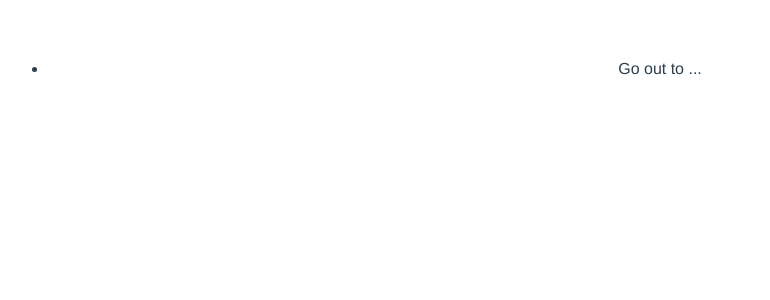
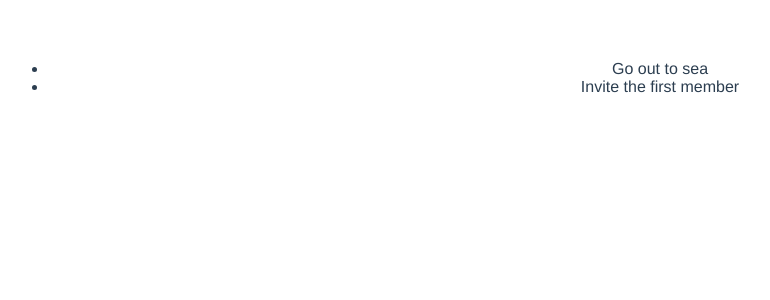
Before and after one commit to Takahiro800/vue-sample-todo, a Vue app in the folder vue-todo-list/: page / in a window 1280 px wide. Shown: the top 300 px of the page, without its empty margins (0-770 px from the left). Built offline with nearby package versions, Linux system fonts and the light colour scheme.

Commit message:
feat(p50-3): v-forディレクティブ

```diff
--- a/vue-todo-list/src/components/ToDoList.vue
+++ b/vue-todo-list/src/components/ToDoList.vue
@@ -1,13 +1,20 @@
 <template>
   <ul>
-    <li v-bind:title="todo">{{ todo.slice(0, 10) + '...' }}</li>
+    <li v-for="todo in todoItems" v-bind:key="todo.id">
+      {{ todo.text }}
+    </li>
   </ul>
 </template>
 
 <script>
 export default {
   data() {
-    return { todo: 'Go out to sea' };
+    return {
+      todoItems: [
+        { id: 1, text: 'Go out to sea' },
+        { id: 2, text: 'Invite the first member' },
+      ],
+    };
   },
 };
 </script>
```
